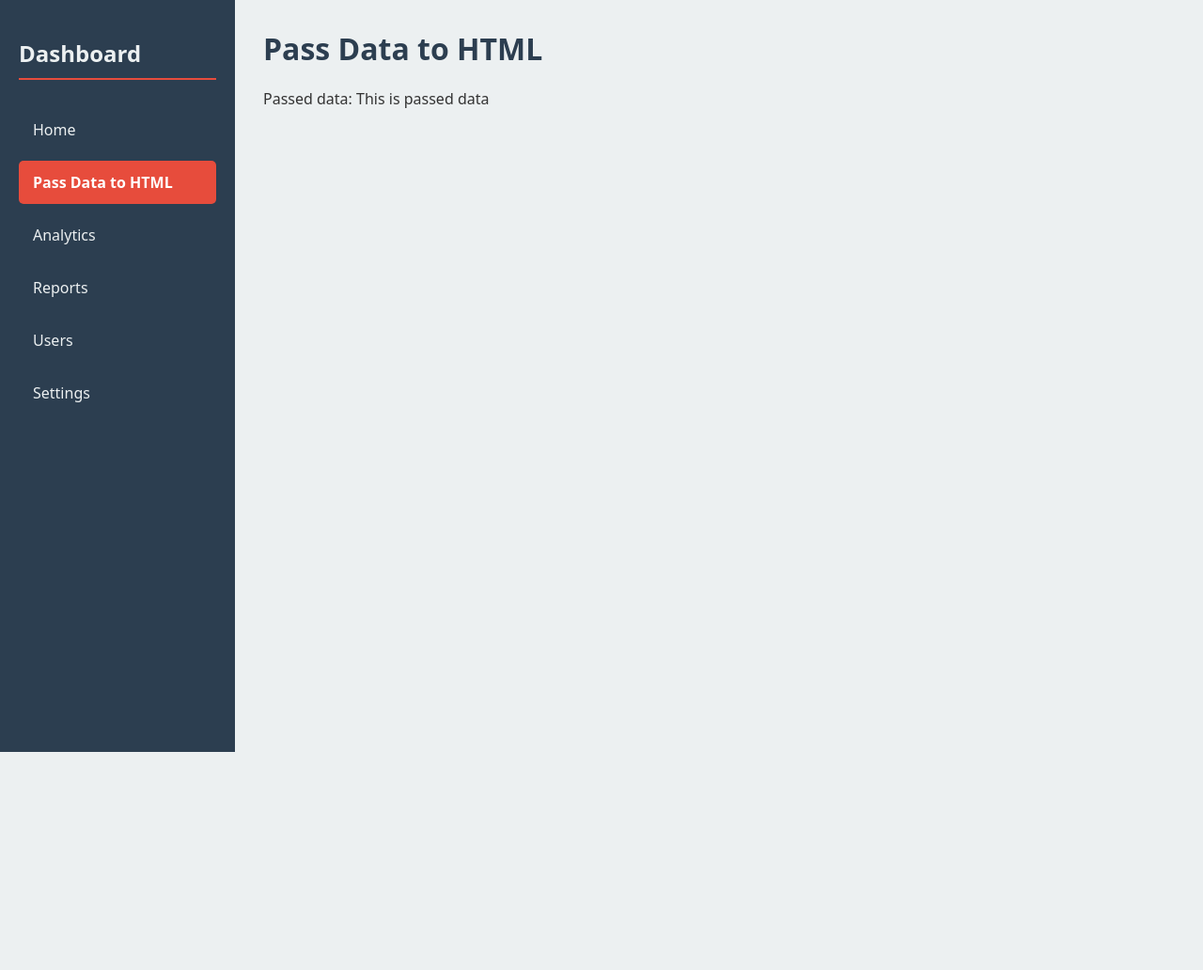
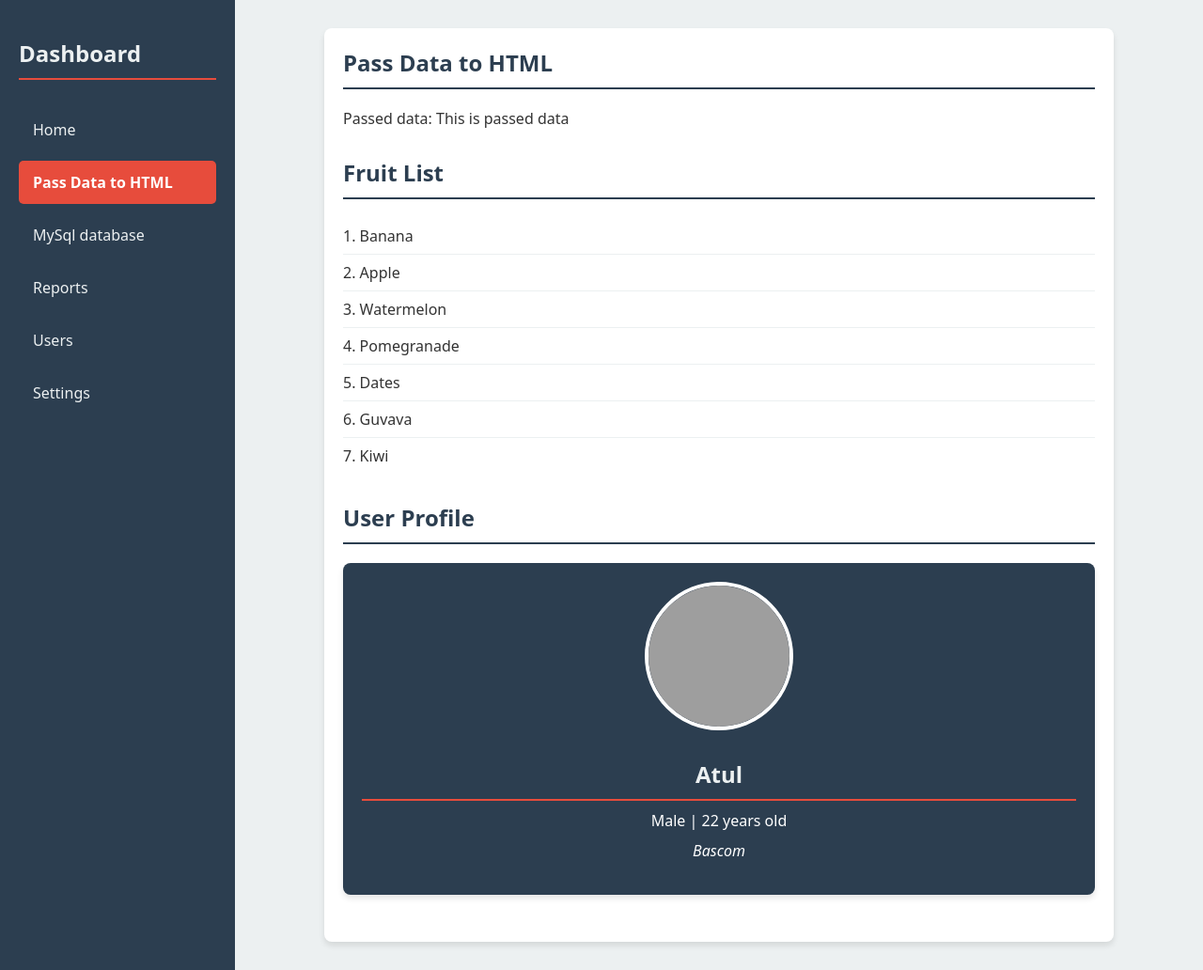
Before and after one commit to arpitparekh/django_virat_kohli, a Django app: page /pass_data/ in a window 1280 px wide. Shown: the whole page at 94% size. Before the commit the page ends 800 px from the top, so only its background shows below. Run offline with Django 5.2, Linux system fonts and the light colour scheme; grey boxes are pictures that could not be loaded.

Commit message:
screen_update

```diff
--- a/first_project/screen_one/templates/base_dashboard.html
+++ b/first_project/screen_one/templates/base_dashboard.html
@@ -19,19 +19,24 @@
             margin: 0;
             padding: 0;
             display: flex;
+            height: 100%;
             color: var(--text-color);
         }
         #sidebar {
             width: 250px;
-            height: 100vh;
             background-color: var(--sidebar-bg);
             padding: 20px;
+            display: flex;
+            flex-direction: column;
             box-sizing: border-box;
             color: var(--sidebar-text);
+            overflow-y: auto;
         }
         #content {
             flex-grow: 1;
+            min-height: 100vh;
             padding: 30px;
+            overflow: auto;
             background-color: var(--content-bg);
             box-sizing: border-box;
         }
@@ -78,8 +83,8 @@
         <div class="sidebar-item {% if request.resolver_match.url_name == 'pass_data' %}active{% endif %}">
             <a href="{% url 'pass_data' %}">Pass Data to HTML</a>
         </div>
-        <div class="sidebar-item">
-            <a href="#">Analytics</a>
+        <div class="sidebar-item {% if request.resolver_match.url_name == 'mysql_database' %}active{% endif %}">
+            <a href="{% url 'mysql_database' %}">MySql database</a>
         </div>
         <div class="sidebar-item">
             <a href="#">Reports</a>
--- a/first_project/screen_one/templates/pass_data.html
+++ b/first_project/screen_one/templates/pass_data.html
@@ -1,9 +1,88 @@
 {% extends "base_dashboard.html" %}
+{% block title %}Pass Data to HTML{% endblock %}
+{% block content %}
+<style>
+    .content-wrapper {
+        max-width: 800px;
+        margin: 0 auto;
+        padding: 20px;
+        background-color: #ffffff;
+        border-radius: 8px;
+        box-shadow: 0 4px 6px rgba(0, 0, 0, 0.1);
+    }
+    .section {
+        margin-bottom: 30px;
+    }
+    .section-title {
+        color: #2c3e50;
+        border-bottom: 2px solid #2c3e50;
+        padding-bottom: 10px;
+        margin-bottom: 20px;
+    }
+    .fruit-list {
+        list-style-position: inside;
+        padding-left: 0;
+    }
+    .fruit-list li {
+        padding: 8px 0;
+        border-bottom: 1px solid #ecf0f1;
+    }
+    .fruit-list li:last-child {
+        border-bottom: none;
+    }
+    .user-card {
+        background-color: #2c3e50;
+        color: #ffffff;
+        padding: 20px;
+        border-radius: 8px;
+        box-shadow: 0 4px 6px rgba(0, 0, 0, 0.1);
+        text-align: center;
+    }
+    .user-image {
+        width: 150px;
+        height: 150px;
+        object-fit: cover;
+        border-radius: 50%;
+        border: 4px solid #ffffff;
+        margin-bottom: 15px;
+    }
+    .user-name {
+        margin: 10px 0;
+        font-size: 24px;
+    }
+    .user-details {
+        font-size: 16px;
+        margin: 5px 0;
+    }
+    .user-company {
+        font-style: italic;
+        margin-top: 10px;
+    }
+</style>
 
-{% block title %}Pass Data to HTML{% endblock %}
+<div class="content-wrapper">
+    <section class="section">
+        <h1 class="section-title">Pass Data to HTML</h1>
+        <p>Passed data: {{ data }}</p>
+    </section>
 
-{% block content %}
-<h1>Pass Data to HTML</h1>
-<p>Passed data: {{ data }}</p>
+    <section class="section">
+        <h2 class="section-title">Fruit List</h2>
+        <ol class="fruit-list">
+        {% for fruit in fruits %}
+            <li>{{ fruit }}</li>
+        {% endfor %}
+        </ol>
+    </section>
 
+    <section class="section">
+        <h2 class="section-title">User Profile</h2>
+        <div class="user-card">
+            <img src="{{ user.image }}" alt="{{ user.name }}" class="user-image">
+            <h2 class="user-name">{{user.name}}</h2>
+            <p class="user-details">{{user.gender}} | {{user.age}} years old</p>
+            <p class="user-company">{{user.company}}</p>
+        </div>
+    </section>
+</div>
 {% endblock %}
--- a/first_project/screen_one/urls.py
+++ b/first_project/screen_one/urls.py
@@ -4,4 +4,5 @@ from . import views
 urlpatterns = [
     path('dashboard/', views.show_dashboard, name='dashboard'),
     path('pass_data/', views.show_pass_data, name='pass_data'),
+    path('mysql_database/', views.mysql_database, name='mysql_database'),
 ]
--- a/first_project/screen_one/views.py
+++ b/first_project/screen_one/views.py
@@ -1,10 +1,27 @@
 from django.shortcuts import render
+
+class User:
+    def __init__(self,name,age,gender,company,image):
+        self.image = image
+        self.name = name
+        self.age = age
+        self.gender = gender
+        self.company = company
+
 
 def show_dashboard(request):
     return render(request, "dashboard.html")
 
+def mysql_database(request):
+    return render(request, "my_sql_database.html")
+
 def show_pass_data(request):
+
+    user = User("Atul",22,"Male","Bascom","https://images.pexels.com/photos/5593326/pexels-photo-5593326.jpeg?auto=compress&cs=tinysrgb&w=600")
+
     context = {
-        'data': 'This is passed data'
+        'data': 'This is passed data',
+        'fruits' : ["Banana","Apple","Watermelon","Pomegranade","Dates","Guvava","Kiwi"],
+        'user':user,
     }
     return render(request, "pass_data.html", context)
```
Also changed, not shown: first_project/screen_one/templates/my_sql_database.html (added, +143 -0 lines).
